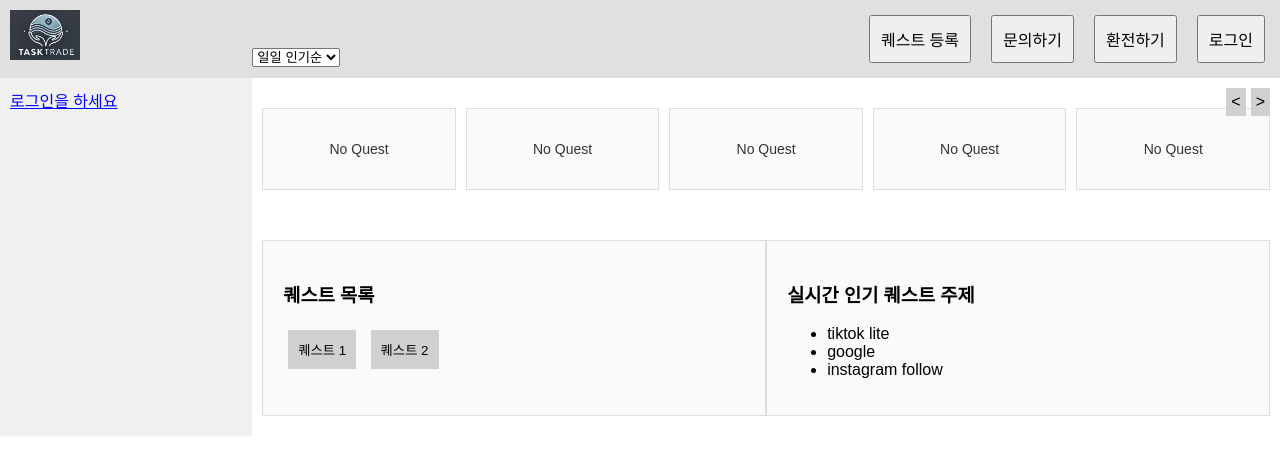
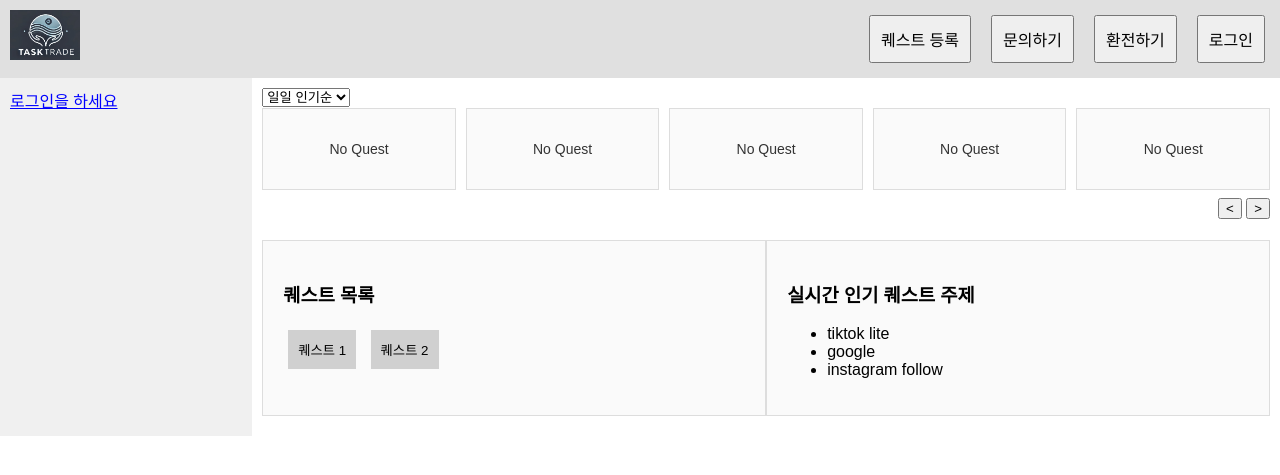
Before and after one commit to TaeryungIm/Task-Trade, a FastAPI app: page / in a window 1280 px wide. Shown: the top 475 px of the page. Run offline with FastAPI, Linux system fonts and the light colour scheme; parts of the project's set-up code (start-up, migrations or seed data) failed here and were passed over.

Commit message:
11.17 first commit
main 화면 최종 수정본 반영하고 리드미 파일도 일부 수정

```diff
--- a/demo_homepage/app/templates/main.html
+++ b/demo_homepage/app/templates/main.html
@@ -45,21 +45,15 @@
         </div>
 
         <div class="main">
-            <!-- Dropdown for sorting positioned between header and box row -->
-            <div class="sort-dropdown">
-                <select id="sortOrder">
-                    <option>일일 인기순</option>
-                    <option>주간 인기순</option>
-                    <option>월간 인기순</option>
-                </select>
-            </div>
-
             <!-- New Box Row Section under Header -->
             <div class="box-row">
-                <!-- Pagination buttons above Box 5 -->
+                <!-- 드롭다운 메뉴 유지 -->
                 <div class="pagination-buttons">
-                    <button onclick="prevPage()"><</button>
-                    <button onclick="nextPage()">></button>
+                    <select id="sortOrder">
+                        <option>일일 인기순</option>
+                        <option>주간 인기순</option>
+                        <option>월간 인기순</option>
+                    </select>
                 </div>
 
                 <!-- Boxes (initially showing 1-5) -->
@@ -68,6 +62,12 @@
                 <div class="box" id="box3">Box 3</div>
                 <div class="box" id="box4">Box 4</div>
                 <div class="box" id="box5">Box 5</div>
+
+                <!-- 페이지 네비게이션 버튼 위치 변경 -->
+                <div class="sort-dropdown">
+                    <button onclick="prevPage()"><</button>
+                    <button onclick="nextPage()">></button>
+                </div>
             </div>
 
             <!-- Quest and Popular Topic Section -->
--- a/demo_homepage/static/css/main.css
+++ b/demo_homepage/static/css/main.css
@@ -78,7 +78,7 @@ body {
 .pagination-buttons {
     position: absolute;
     top: 0;
-    right: 0;
+    left: 0;
     display: flex;
     gap: 5px;
 }
@@ -92,8 +92,8 @@ body {
 /* Dropdown for sorting */
 .sort-dropdown {
     position: absolute;
-    top: -30px;
-    left: 0;
+    top: 110px; /* Box5 바로 위에 위치하도록 조정 */
+    right: 0;
 }
 .fixed-boxes {
     display: flex;
```
Also changed, not shown: README.md, 2 other files.
